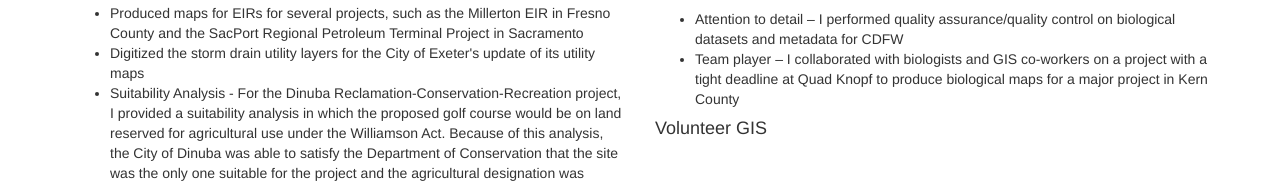
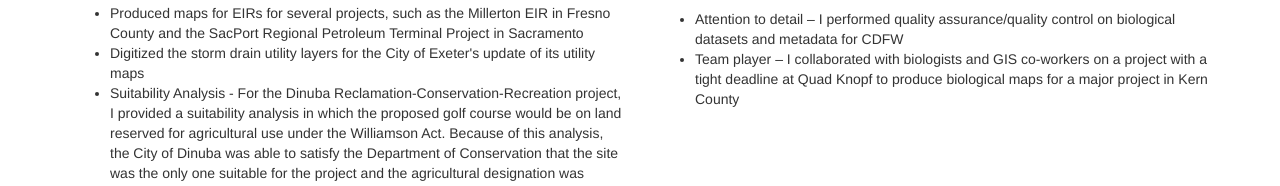
Before and after one commit to njying/portfolio, a plain HTML site: page index.html in a window 1280 px wide. Shown: the part 1071-1257 px from the top of the page. Drawn offline with nearby package versions, Linux system fonts and the light colour scheme.

Commit message:
revised volunteer gis

```diff
--- a/index.html
+++ b/index.html
@@ -107,7 +107,7 @@
 					    <li>Team player – I collaborated with biologists and GIS co-workers on a project with a tight deadline at Quad Knopf to produce biological maps for a major project in Kern County</li>
 					</ul></p>
 					<p class="text-justify">
-					<h4>Volunteer GIS</h4>
+<!--					<h4>Volunteer GIS</h4>-->
 					<!--<h4><b>Outside Interests:</b></h4>
 					<ul>
 					    <li>Traveling</li>
```
